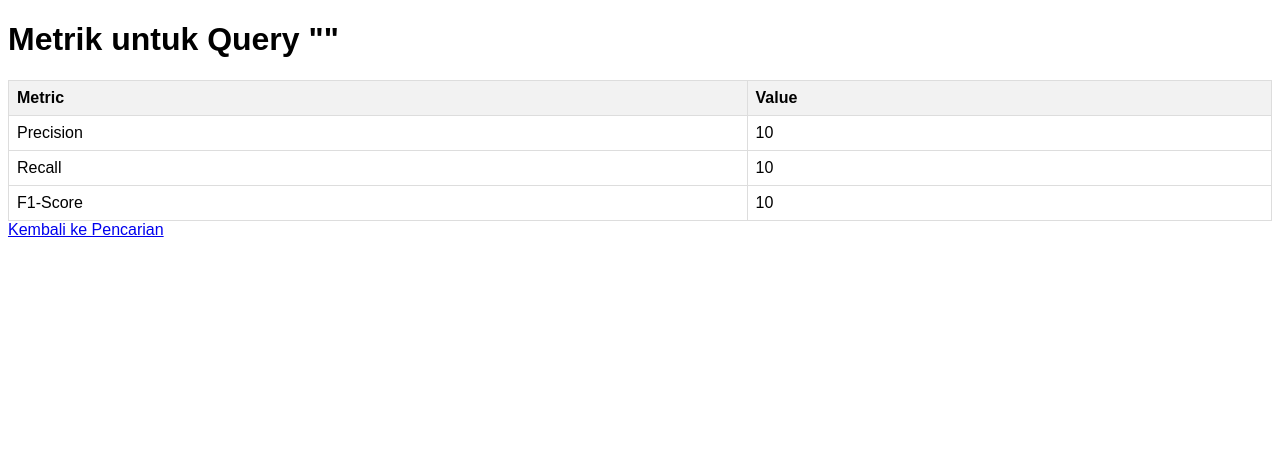
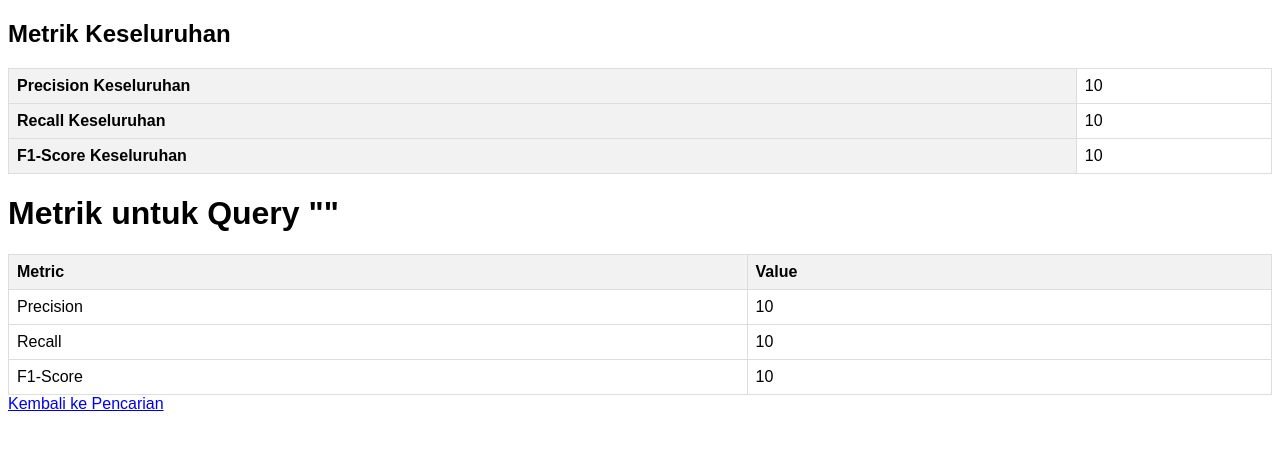
Before and after one commit to resky3128/schedule_doctor, a Flask app: template templates/metrics.html in a window 1280 px wide. Shown: the top 450 px of the page. Run offline with Flask 3, Linux system fonts and the light colour scheme; the template is opened without the code that fills it: most values are stand-ins (such as "Sample title", 1, 10 or a date in 2020).

Commit message:
Update Metrics Evaluation

```diff
--- a/templates/metrics.html
+++ b/templates/metrics.html
@@ -23,6 +23,24 @@
     </style>
 </head>
 <body>
+    {% if overall_metrics %}
+    <h2>Metrik Keseluruhan</h2>
+    <table class="metrics-table">
+        <tr>
+            <th>Precision Keseluruhan</th>
+            <td>{{ overall_metrics.precision_overall | round(2) }}</td>
+        </tr>
+        <tr>
+            <th>Recall Keseluruhan</th>
+            <td>{{ overall_metrics.recall_overall | round(2) }}</td>
+        </tr>
+        <tr>
+            <th>F1-Score Keseluruhan</th>
+            <td>{{ overall_metrics.F1_overall | round(2) }}</td>
+        </tr>
+    </table>
+{% endif %}
+
     <h1>Metrik untuk Query "{{ query }}"</h1>
     <table class="metrics-table">
         <thead>
```
